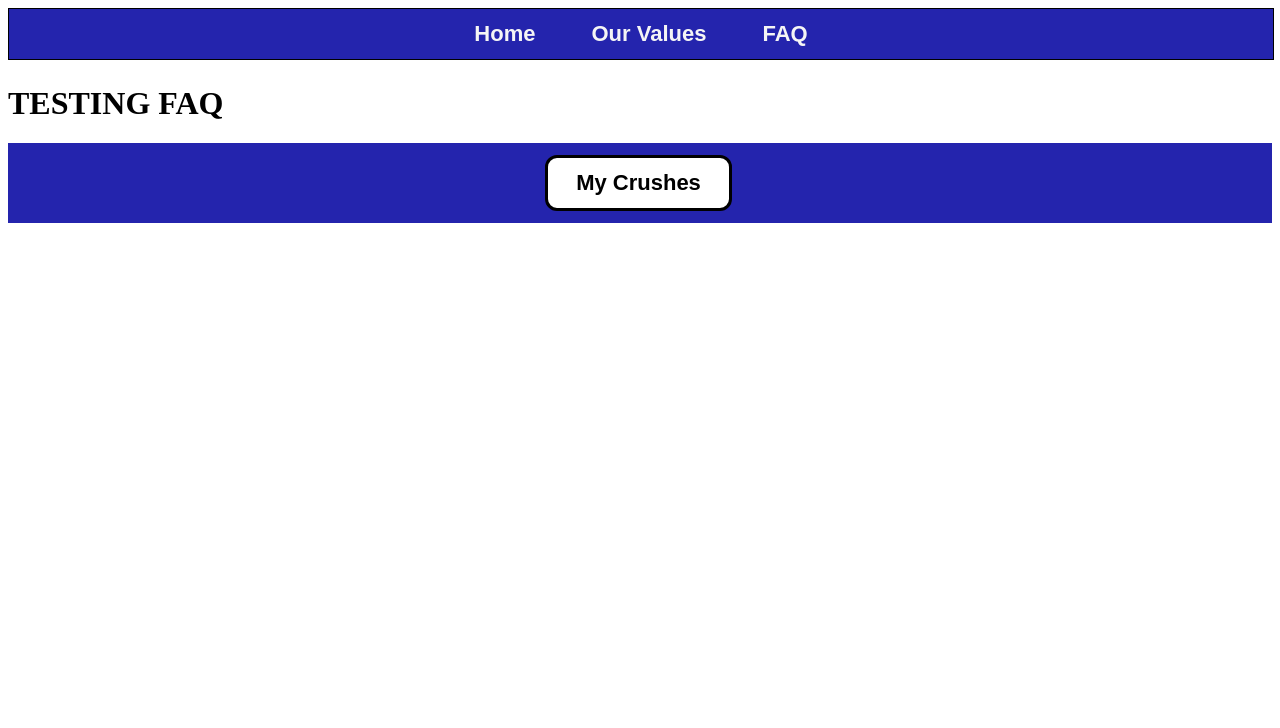
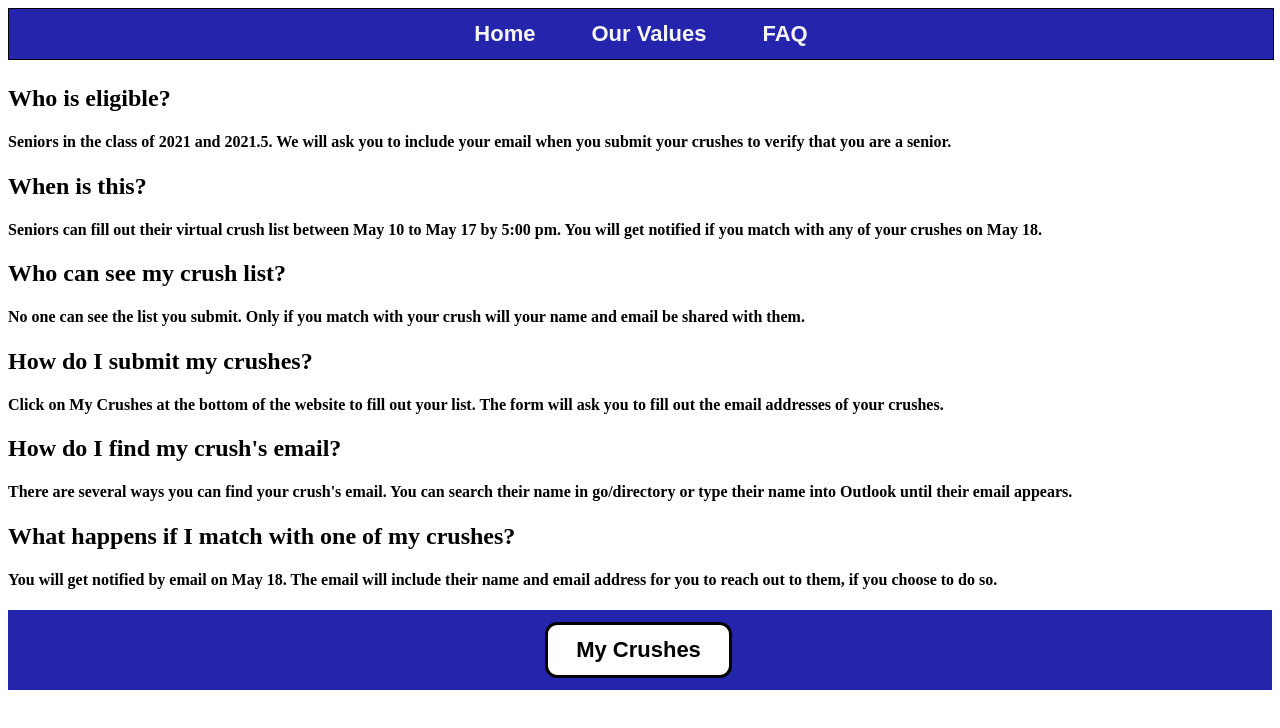
Before and after one commit to DavidGmidd/SeniorSeminarProject21, a Next.js app: page /FAQ in a window 1280 px wide. Shown: the top 728 px of the page. Built offline with nearby package versions, Linux system fonts and the light colour scheme.

Commit message:
adding content to values and faqs

```diff
--- a/src/pages/FAQ.js
+++ b/src/pages/FAQ.js
@@ -28,10 +28,28 @@ export default function FAQ() {
       <button className={styles.buttonMenu} onClick={() => {setView("Values")}}>Our Values</button>
       <button className={styles.buttonMenu} onClick={() => {setView("FAQ")}}>FAQ</button>
     </div>
-      <h1> TESTING FAQ
 
-      </h1>
+    <div className={styles.faqs} >
+      <h2> Who is eligible? </h2>
+      <h4> Seniors in the class of 2021 and 2021.5. We will ask you to include your email when you submit your crushes to verify that you are a senior. </h4>
 
+      <h2> When is this? </h2>
+      <h4> Seniors can fill out their virtual crush list between May 10 to May 17 by 5:00 pm. You will get notified if you match with any of your crushes on May 18. </h4>
+
+
+      <h2> Who can see my crush list? </h2>
+      <h4> No one can see the list you submit. Only if you match with your crush will your name and email be shared with them.</h4>
+
+      <h2> How do I submit my crushes? </h2>
+      <h4> Click on <b>My Crushes</b> at the bottom of the website to fill out your list. The form will ask you to fill out the email addresses of your crushes. </h4>
+
+      <h2> How do I find my crush's email? </h2>
+      <h4> There are several ways you can find your crush's email. You can search their name in go/directory or type their name into Outlook until their email appears.  </h4>
+
+      <h2> What happens if I match with one of my crushes? </h2>
+      <h4> You will get notified by email on May 18. The email will include their name and email address for you to reach out to them, if you choose to do so.</h4>
+
+    </div>
 
       <footer className={styles.footer}>
           <button className={styles.button} onClick={() => {setCurrentMode("CrushList")}}>My Crushes</button>
--- a/src/pages/Styles/Home.module.css
+++ b/src/pages/Styles/Home.module.css
@@ -173,3 +173,18 @@
     padding-top: 5px;
     padding-bottom: 5px;
 }
+
+
+.values {
+
+    text-align: center;
+    font-size: 24px;
+    margin: 0 auto;
+    width: 80%;
+    color: black;
+    font-family: -apple-system, BlinkMacSystemFont, 'Segoe UI', Roboto, Oxygen, Ubuntu, Cantarell, 'Open Sans', 'Helvetica Neue', sans-serif;
+}
+
+.faqs {
+    font-weight:normal
+}
--- a/src/pages/Values.js
+++ b/src/pages/Values.js
@@ -32,10 +32,13 @@ export default function Values() {
       <button className={styles.buttonMenu} onClick={() => {setView("Values")}}>Our Values</button>
       <button className={styles.buttonMenu} onClick={() => {setView("FAQ")}}>FAQ</button>
     </div>
-      <h1> TESTING TESTING VALUES
 
-      </h1>
+    <div className={styles.values} >
+      <p> The Panther Crush is built by students to enhance two simple aspects of traditional crush lists: privacy and respect. In terms of privacy, we don’t share your list with anyone, so no one sees your list and you don’t see anyone else's. This relieves the pressure of putting up a crush list in a public space while still allowing you to connect with you crush before graduation. </p>
+      <p> At the same time, we’re committed to fostering a safe and respectful environment for you to make a new connection. Compared to traditional crush lists, the Panther Crush reduces the discomfort of having your name shown publicly on someone else’s list who you might not want to associate with. Instead, you and your crush need to consensually write each others name down for you to get a match, which is designed to improve transparency and respect between students. </p>
+      <p>The Panther Crush is not intended to replace traditional crush lists; instead, it is intended to make crush lists more accessible to seniors by offering a more anonymous way to make a new connection before graduation.</p>
 
+    </div>
 
       <footer className={styles.footer}>
           <button className={styles.button} onClick={() => {setCurrentMode("CrushList")}}>My Crushes</button>
```
